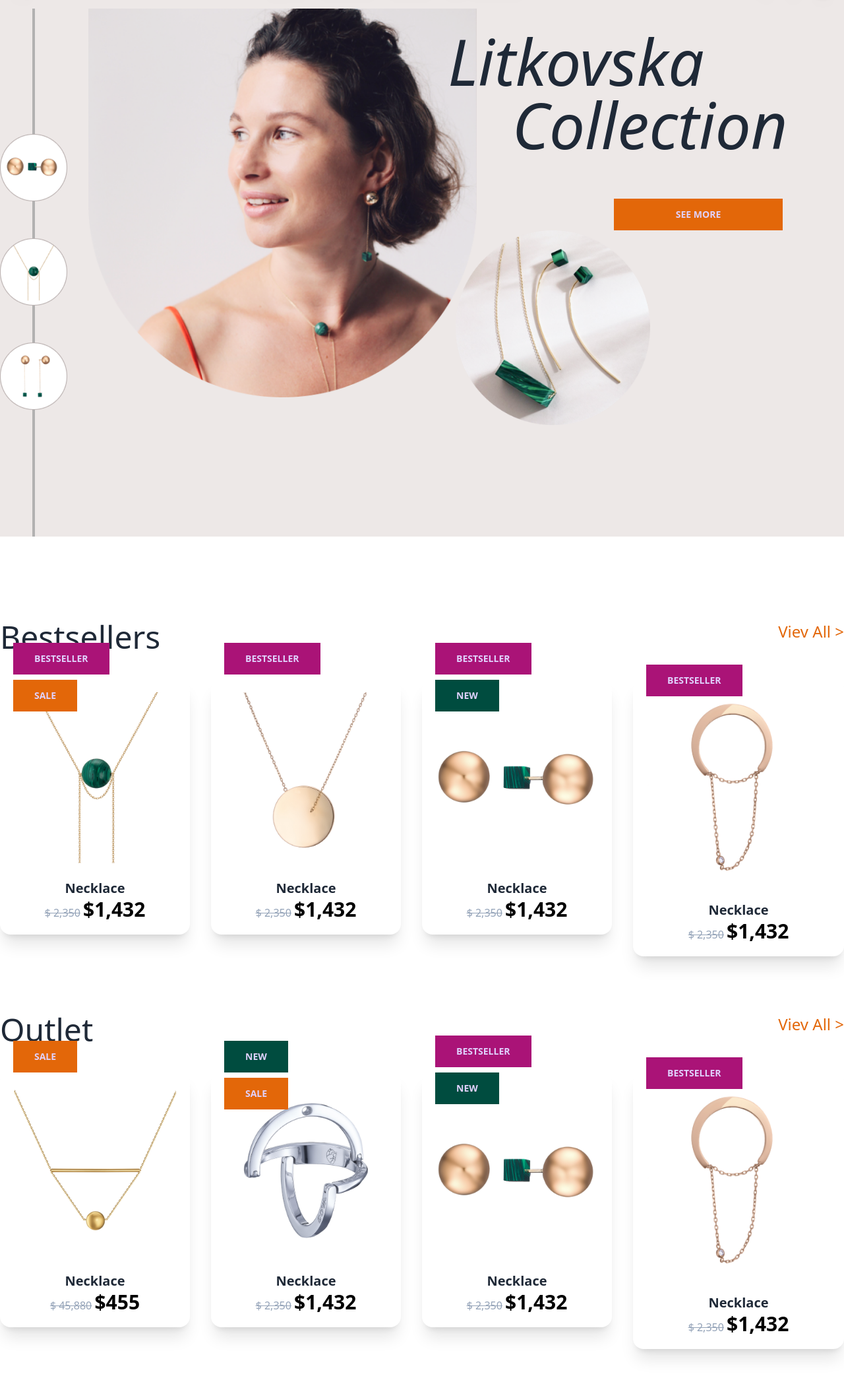
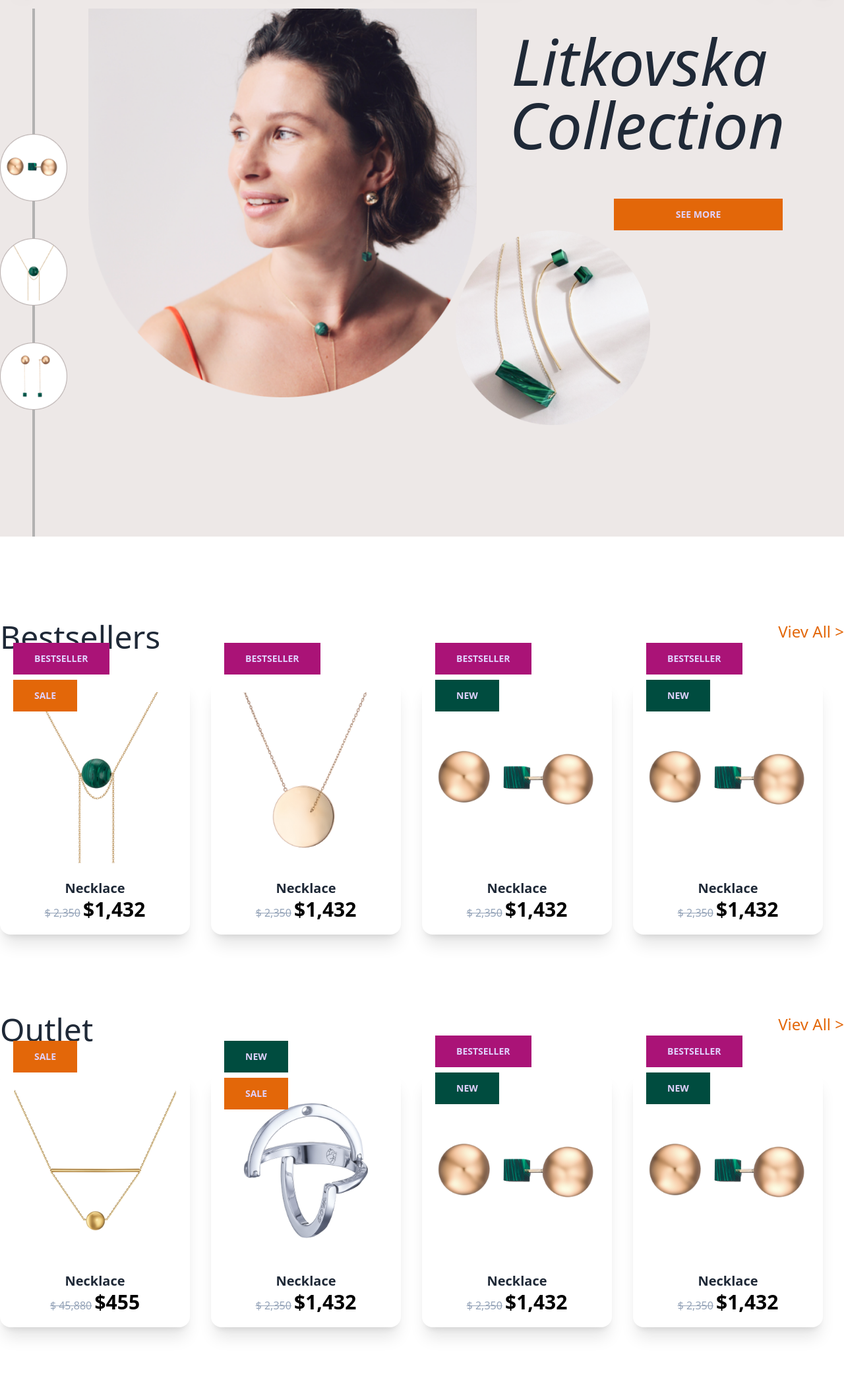
Before and after one commit to Ahmed-Istique/Woman-fashion, a plain HTML site: page index.html in a window 1280 px wide. Shown: the part 51-2148 px from the top of the page at 66% size. Drawn offline with nearby package versions, Linux system fonts and the light colour scheme.

Commit message:
code done

```diff
--- a/index.html
+++ b/index.html
@@ -46,7 +46,7 @@
         <!-- header starts here -->
         <header class="bg-[#EDE8E7]">
             <!-- head design starts -->
-            <section class="  lg:container  md:mx-auto">
+            <section class="lg:container  md:mx-auto">
 
 
                 <!-- Navbar -->
@@ -110,19 +110,19 @@
             <!-- head design ends -->
 
             <!-- banner design starts -->
-            <section class="lg:container  md:mx-auto">
+            <section class="px-5 md:px-10 lg:px-0 lg:container  md:mx-auto">
                 <div class="flex">
                     <img class="" src="./image/jewalary.png" alt="">
                     <div class="grid grid-cols-1 md:grid-cols-2 lg:grid-cols-2">
 
                         <img class="lg:ml-14 lg:ml-8 w-[100%]" src="./image/woman.png" alt="">
                         <div class="items-center">
-                            <h1 class=" text-center text-5xl lg:text-8xl lg:mt-[2rem] italic font-normal lg:relative  lg:right-28">
+                            <h1 class=" text-center text-5xl lg:text-8xl lg:mt-[2rem] italic font-normal lg:relative  lg:right-4">
                                 Litkovska
                             </h1>
-                            <h1 class="text-center text-5xl lg:text-8xl italic font-normal ">
+                            <h1 class="text-center text-5xl lg:text-8xl italic font-normal lg:relative right-1 .5">
 
-                                                Collection
+                                Collection
                             </h1>
                             <div class="">
 
@@ -152,8 +152,8 @@
         <!-- header ends here-->
 
 <!-- main starts here -->
-<main class=" lg:container  md:mx-auto">
-    <section class=" mt-32  lg:container  md:mx-auto px-5 md:px-10 lg:px-0">
+<main class=" px-5 md:px-10 lg:px-0 lg:container  md:mx-auto">
+    <section class=" mt-32  lg:container  md:mx-auto">
         <div class="flex justify-between text-5xl">
             <h1>Bestsellers</h1>
             <p class="text-2xl text-btn-primary">Viev All ></p>
@@ -239,11 +239,11 @@
 
                 </div>
             </div>
-            <div>
+            <div class="lg:mr-8">
 
                 <div class="card bg-base-100 shadow-xl px-5 py-5">
 
-                    <figure><img src="./image/j7.png" alt="Shoes" /></figure>
+                    <figure><img src="./image/j8.png" alt="Shoes" /></figure>
                     <div class="">
                         <h2 class="mt-6 text-xl font-semibold text-center">
                             Necklace
@@ -261,11 +261,15 @@
                     <button class="btn btn-primary bg-btn-bestseller border-none  rounded-none px-8 py-2 h-8">
                         Bestseller
                       </button> <br>
+                      <button class="btn rounded-none mt-2 btn-primary border-none  bg-btn-new px-8 py-2 h-8">
+                        new
+                      </button>
+
                 </div>
             </div>
         </div>
     </section>
-    <section class="mt-4 lg:container  md:mx-auto px-5 md:px-10 lg:px-0">
+    <section class="mt-4 lg:container  md:mx-auto">
         <div class="flex justify-between text-5xl">
             <h1>Outlet</h1>
             <p class="text-2xl text-btn-primary">Viev All ></p>
@@ -351,11 +355,11 @@
 
                 </div>
             </div>
-            <div>
+            <div class="lg:mr-8">
 
                 <div class="card bg-base-100 shadow-xl px-5 py-5">
 
-                    <figure><img src="./image/j7.png" alt="Shoes" /></figure>
+                    <figure><img src="./image/j8.png" alt="Shoes" /></figure>
                     <div class="">
                         <h2 class="mt-6 text-xl font-semibold text-center">
                             Necklace
@@ -373,8 +377,13 @@
                     <button class="btn btn-primary bg-btn-bestseller border-none  rounded-none px-8 py-2 h-8">
                         Bestseller
                       </button> <br>
+                      <button class="btn rounded-none mt-2 btn-primary border-none  bg-btn-new px-8 py-2 h-8">
+                        new
+                      </button>
+
                 </div>
             </div>
+
         </div>
     </section>
     <section></section>
```
Also changed, not shown: image/ring.png (added), image/woman2.png (added).
